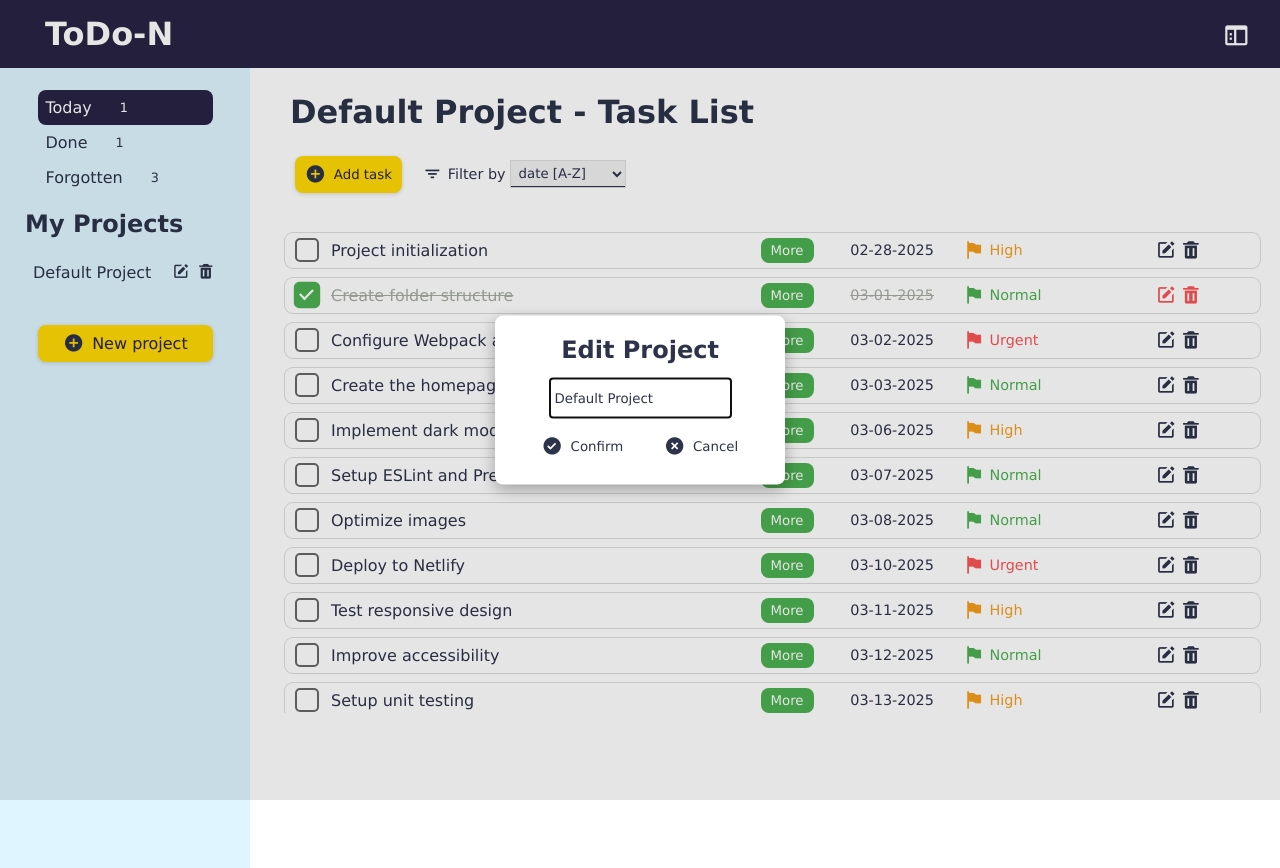
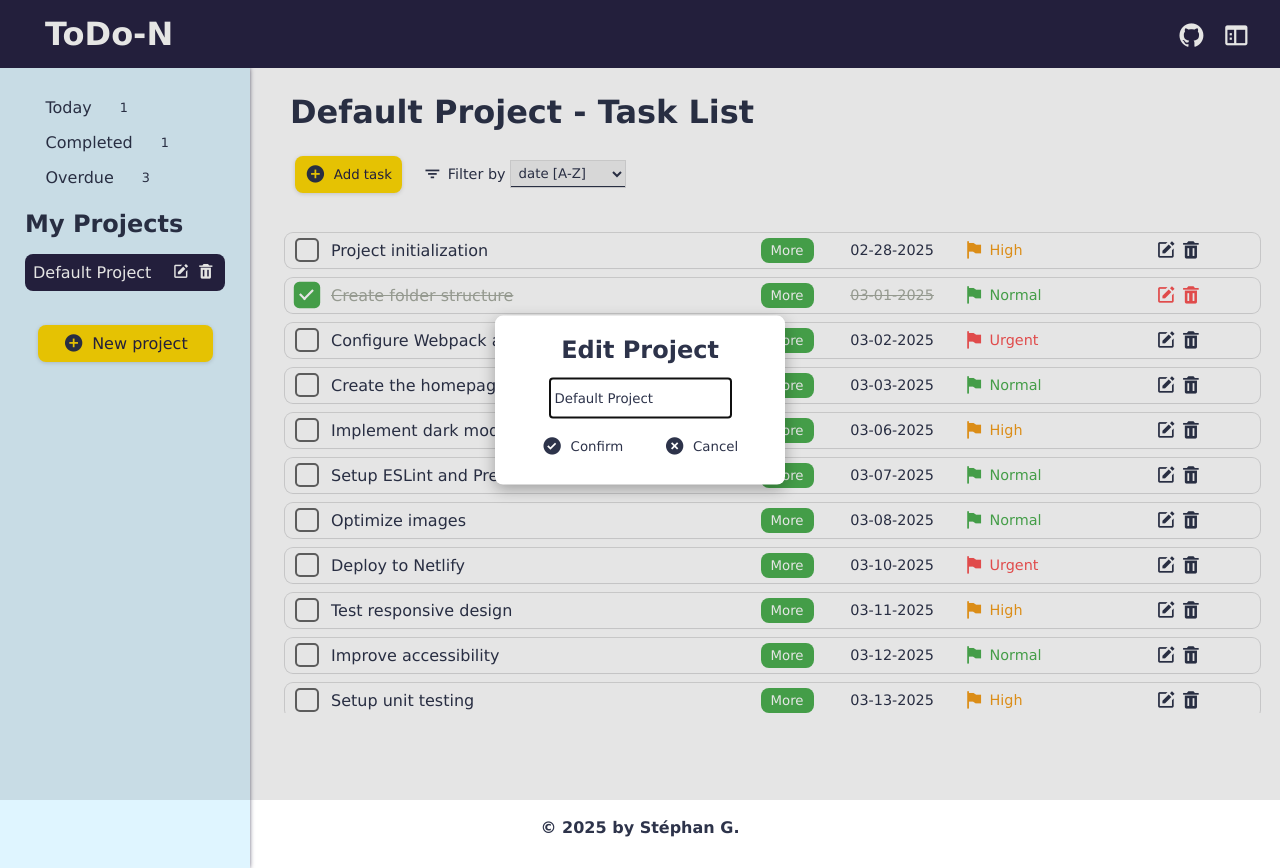
Before and after one commit to Stephan-Gabriel-SG/ToDoList, a website built with webpack: page src/template.html in a window 1280 px wide. Both pictures are taken after a click on the button 181 px from the left and 272 px from the top of the page. Built offline with nearby package versions, Linux system fonts and the light colour scheme.

Commit message:
1-update style.2-add favicon in template.3-add methode activateMenu in utilities

```diff
--- a/src/style.css
+++ b/src/style.css
@@ -102,6 +102,7 @@ button {
   grid-column: 1;
   height: 100vh;
   background-color: var(--blue4-color);
+  box-shadow: -1px 0 5px 0 var(--main-color);
   transition:
     transform 0.8s ease-in-out,
     width 0.5s ease-in-out;
--- a/src/template.html
+++ b/src/template.html
@@ -3,12 +3,16 @@
   <head>
     <meta charset="UTF-8" />
     <meta name="viewport" content="width=device-width, initial-scale=1.0" />
+    <link rel="icon" href="icon.svg" />
     <title>ToDoN</title>
   </head>
   <body>
     <header>
       <span class="logo">ToDo-N</span>
       <nav>
+        <a href="https://github.com/Stephan-Gabriel-SG" target="_blank">
+          <i class="bx bxl-github hvr-grow"></i>
+        </a>
         <button id="toggle-sidebar">
           <i class="bx bx-sidebar hvr-grow"></i>
         </button>
@@ -21,9 +25,9 @@
           <button id="today-task" class="menu-item nav-button active">
             Today
           </button>
-          <button id="done-task" class="menu-item nav-button">Done</button>
+          <button id="done-task" class="menu-item nav-button">Completed</button>
           <button id="forgotten-task" class="menu-item nav-button">
-            Forgotten
+            Overdue
           </button>
           <span class="my-project-section">My Projects</span>
           <div id="project-container" class="menu"></div>
@@ -37,6 +41,7 @@
       </div>
       <div id="view-container"></div>
     </div>
+    <footer>&copy; 2025 by Stéphan G.</footer>
   </body>
   <dialog id="newProjectModal"></dialog>
   <dialog id="newTaskModal"></dialog>
--- a/src/utils.js
+++ b/src/utils.js
@@ -50,3 +50,24 @@ export function updateNotificationNumber() {
   document.getElementById('done-notif').innerText = result.done
   document.getElementById('forgotten-notif').innerText = result.forgotten
 }
+
+export function activateMenu() {
+  const menuContainer = document.querySelector('.menu')
+
+  if (!menuContainer) return
+
+  menuContainer.removeEventListener('click', handleMenuClick)
+  menuContainer.addEventListener('click', handleMenuClick)
+}
+
+function handleMenuClick(event) {
+  const target = event.target.closest('.menu-item')
+
+  if (!target) return
+
+  document
+    .querySelectorAll('.menu-item')
+    .forEach((btn) => btn.classList.remove('active'))
+
+  target.classList.add('active')
+}
```
Also changed, not shown: src/icon.svg (added).
